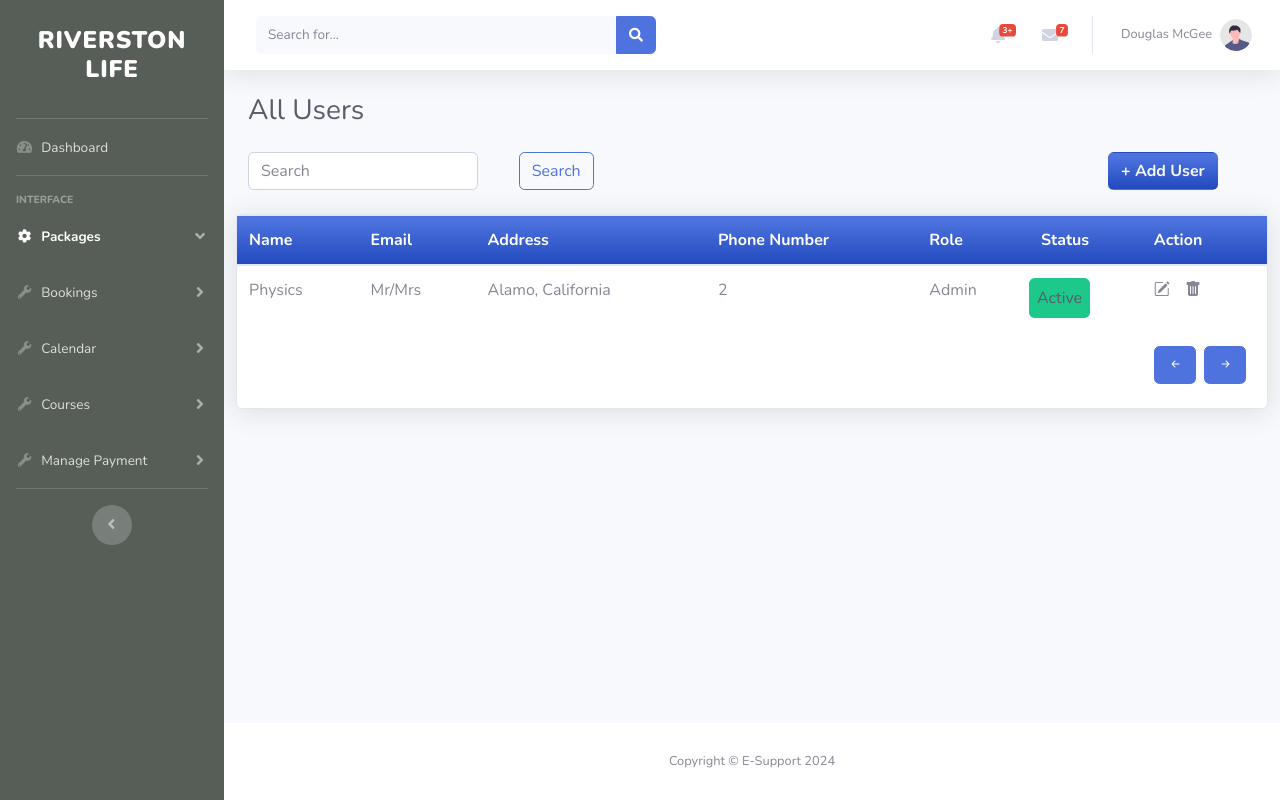
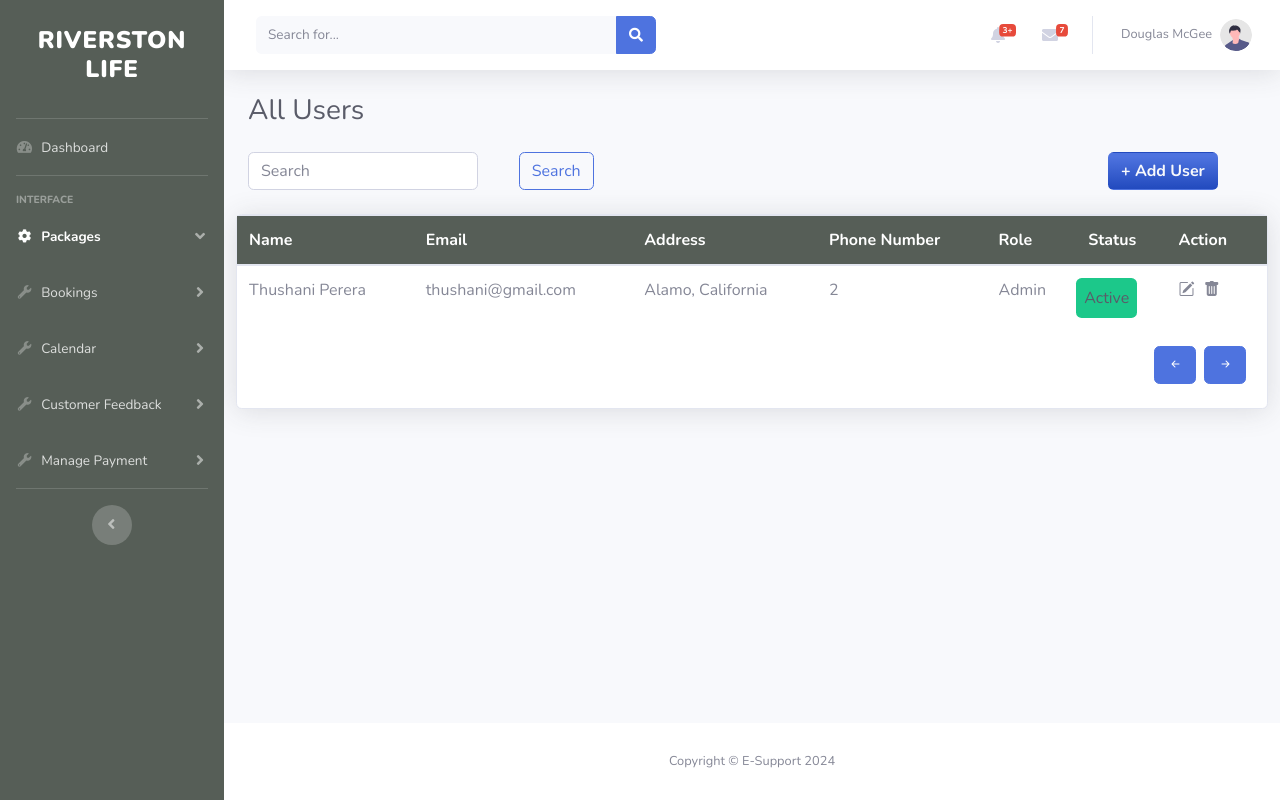
Before and after one commit to Gayan-Sachintha/RiverstonLife, a PHP site: page /admins.php in a window 1280 px wide. Run offline with PHP 8.4, Linux system fonts and the light colour scheme; some libraries are stand-ins or nearby versions.

Commit message:
init commit

```diff
--- a/View/Admin/addAdmin.php
+++ b/View/Admin/addAdmin.php
@@ -204,7 +204,7 @@
                         <!-- Nav Item - User Information -->
                         <li class="nav-item dropdown no-arrow">
                             <a class="nav-link dropdown-toggle" href="#" id="userDropdown" role="button" data-toggle="dropdown" aria-haspopup="true" aria-expanded="false">
-                                <span class="mr-2 d-none d-lg-inline text-gray-600 small">SmartVaathi</span>
+                                <span class="mr-2 d-none d-lg-inline text-gray-600 small">Admin Kasun</span>
                                 <img class="img-profile rounded-circle" src="img/undraw_profile.svg">
                             </a>
                             <!-- Dropdown - User Information -->
--- a/View/Admin/admins.php
+++ b/View/Admin/admins.php
@@ -274,7 +274,7 @@
                     <div class="col-12 ">
                         <div class="card shadow mb-4">
                             <table class="table" style="align-items: center;">
-                                <thead class="bg-gradient-primary">
+                                <thead class="" style="background-color: #565E57;">
                                     <tr style="color: white;">
                                         <th scope="col">Name</th>
                                         <th scope="col">Email</th>
@@ -288,8 +288,8 @@
                                 </thead>
                                 <tbody>
                                     <tr>
-                                        <td>Physics</td>
-                                        <td>Mr/Mrs</td>
+                                        <td>Thushani Perera</td>
+                                        <td>thushani@gmail.com</td>
                                         <td>Alamo, California</td>
                                         <td>2</td>
                                         <td>Admin</td>
--- a/View/Admin/header.php
+++ b/View/Admin/header.php
@@ -82,7 +82,7 @@
                 <a class="nav-link collapsed" href="#" data-toggle="collapse" data-target="#collapseUtilities"
                     aria-expanded="true" aria-controls="collapseUtilities">
                     <i class="fas fa-fw fa-wrench"></i>
-                    <span>Courses</span>
+                    <span>Customer Feedback</span>
                 </a>
                 <div id="collapseUtilities" class="collapse" aria-labelledby="headingUtilities"
                     data-parent="#accordionSidebar">
```
